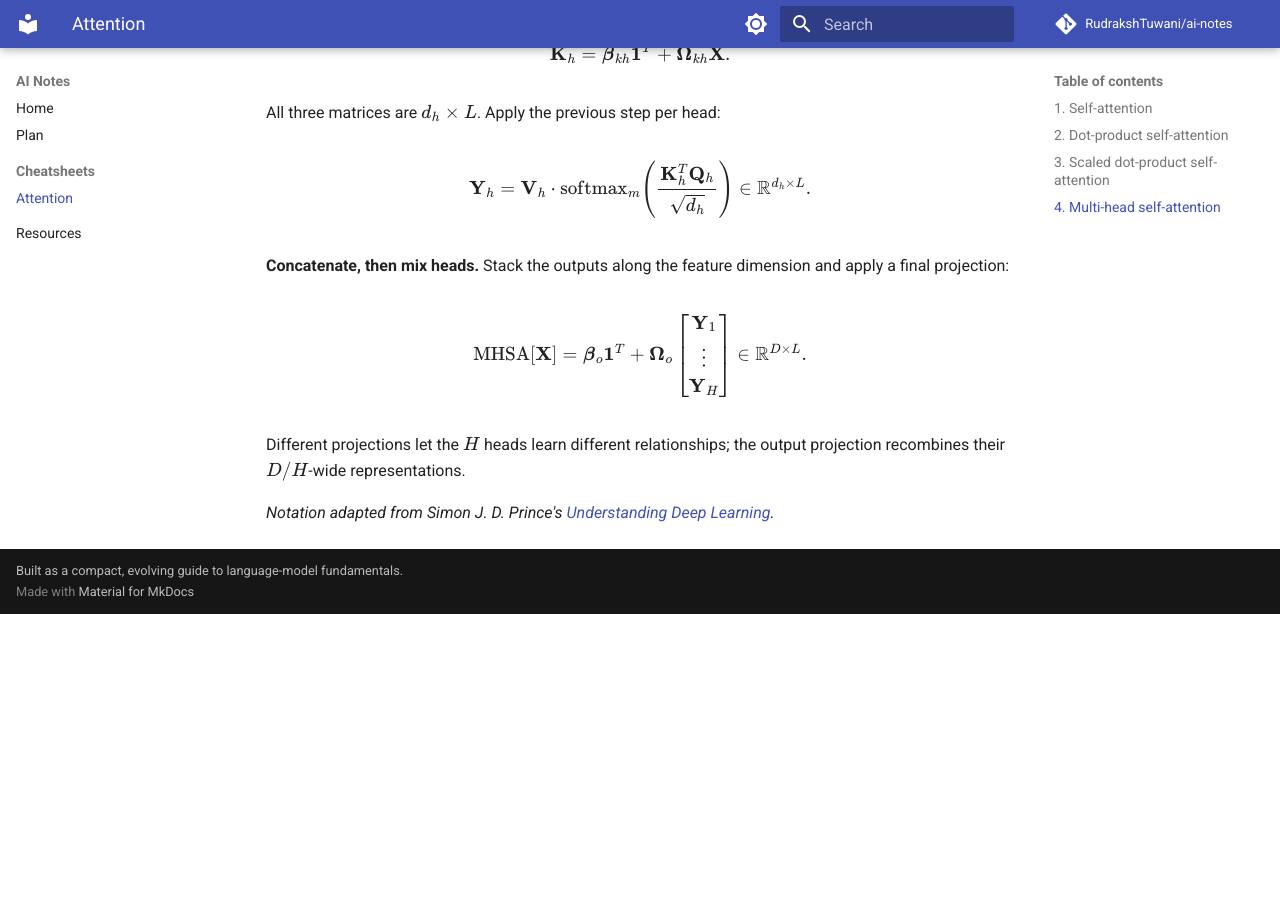
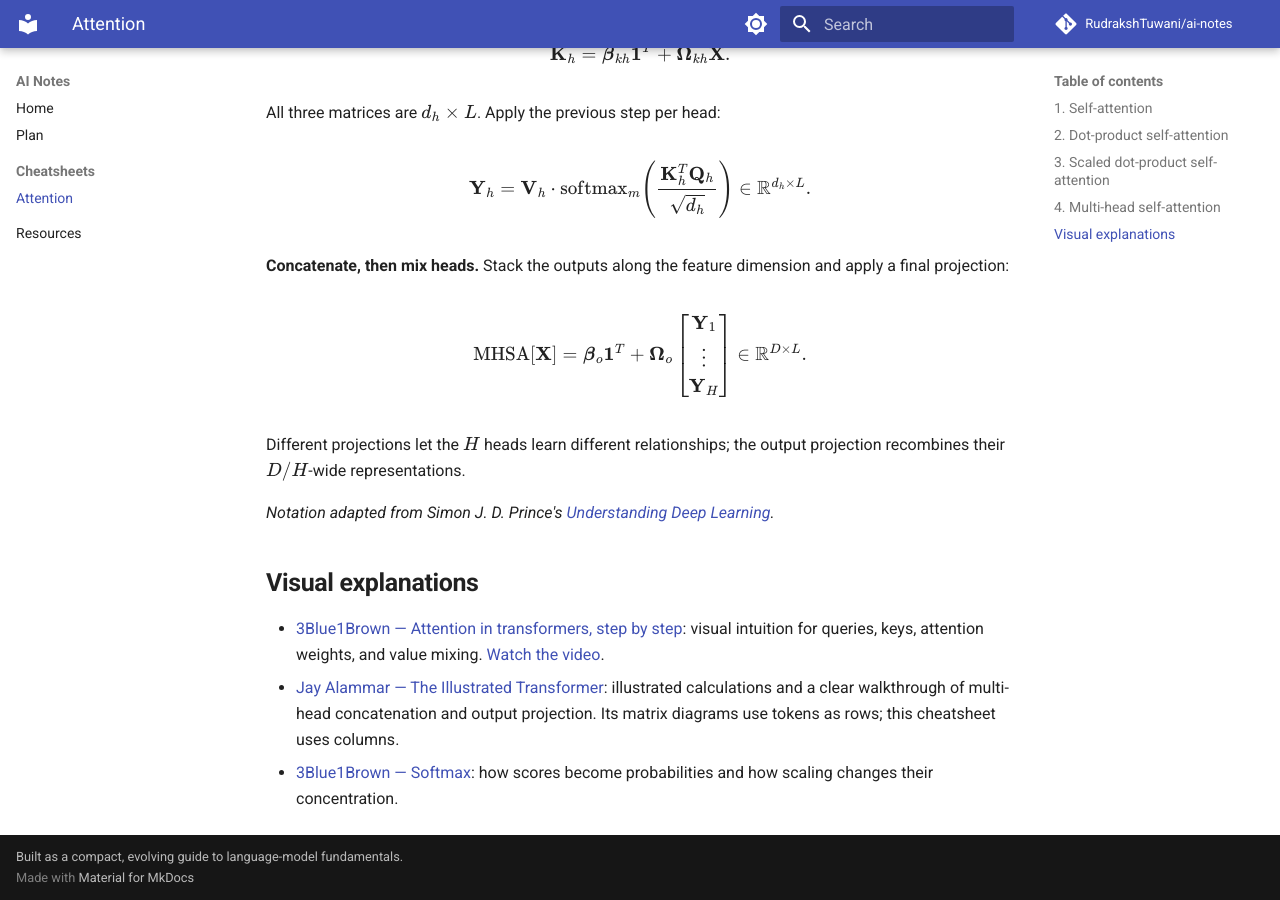
Before and after one commit to RudrakshTuwani/ai-notes, an MkDocs documentation site: the page built from docs/cheatsheets/attention.md, in a window 1280 px wide and 900 px high, scrolled down 2299 px. Built offline with MkDocs 1.6.1 and Material for MkDocs 9.7.7, drawn with Linux system fonts in a browser that asks for light colours; comment, search, counter and statistics services are not loaded; before the commit the page ends 2913 px from its top, so only the background shows below that.

Commit message:
Link visual attention explanations

```diff
--- a/docs/cheatsheets/attention.md
+++ b/docs/cheatsheets/attention.md
@@ -161,3 +161,9 @@ $$
 Different projections let the $H$ heads learn different relationships; the output projection recombines their $D/H$-wide representations.
 
 _Notation adapted from Simon J. D. Prince's [Understanding Deep Learning](https://udlbook.github.io/udlbook/)._
+
+## Visual explanations
+
+- [3Blue1Brown — Attention in transformers, step by step](https://www.3blue1brown.com/lessons/attention/): visual intuition for queries, keys, attention weights, and value mixing. [Watch the video](https://www.youtube.com/watch?v=eMlx5fFNoYc).
+- [Jay Alammar — The Illustrated Transformer](https://jalammar.github.io/illustrated-transformer/): illustrated calculations and a clear walkthrough of multi-head concatenation and output projection. Its matrix diagrams use tokens as rows; this cheatsheet uses columns.
+- [3Blue1Brown — Softmax](https://www.3blue1brown.com/lessons/gpt/#softmax): how scores become probabilities and how scaling changes their concentration.
```
